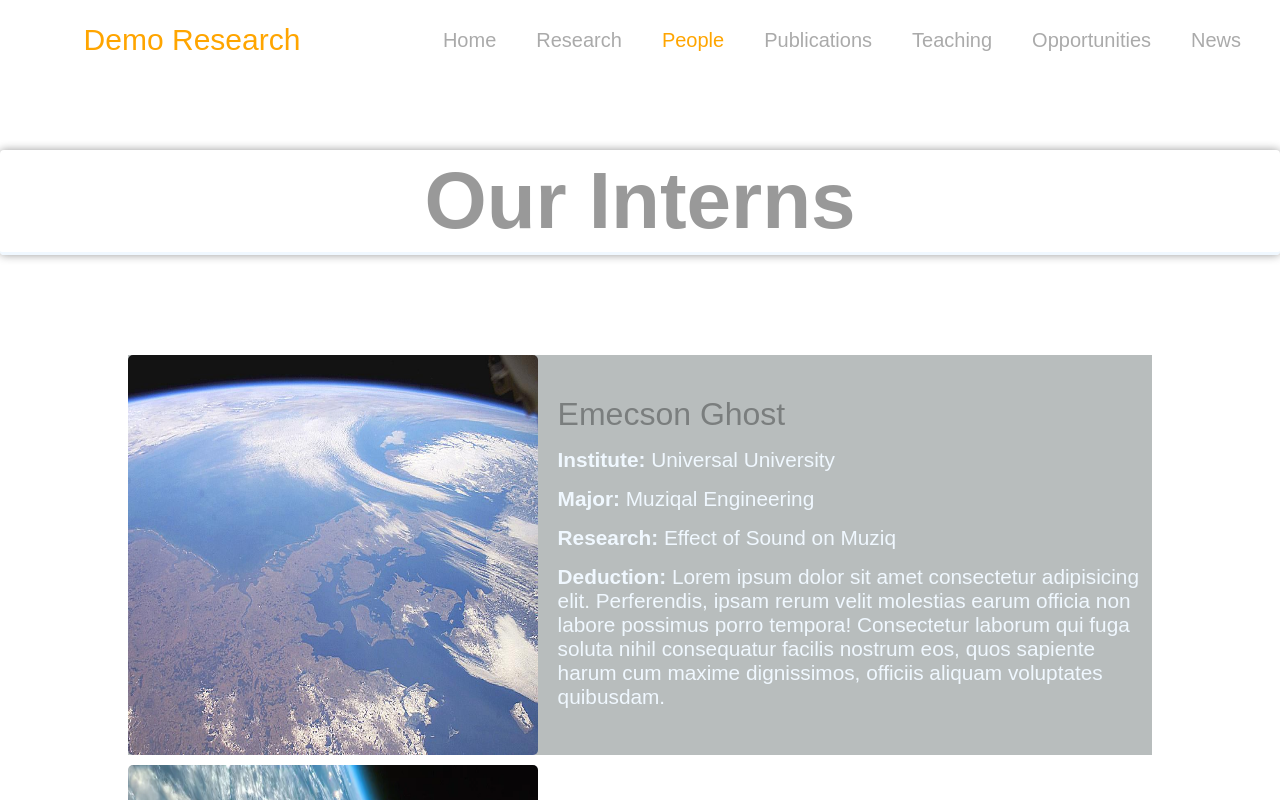
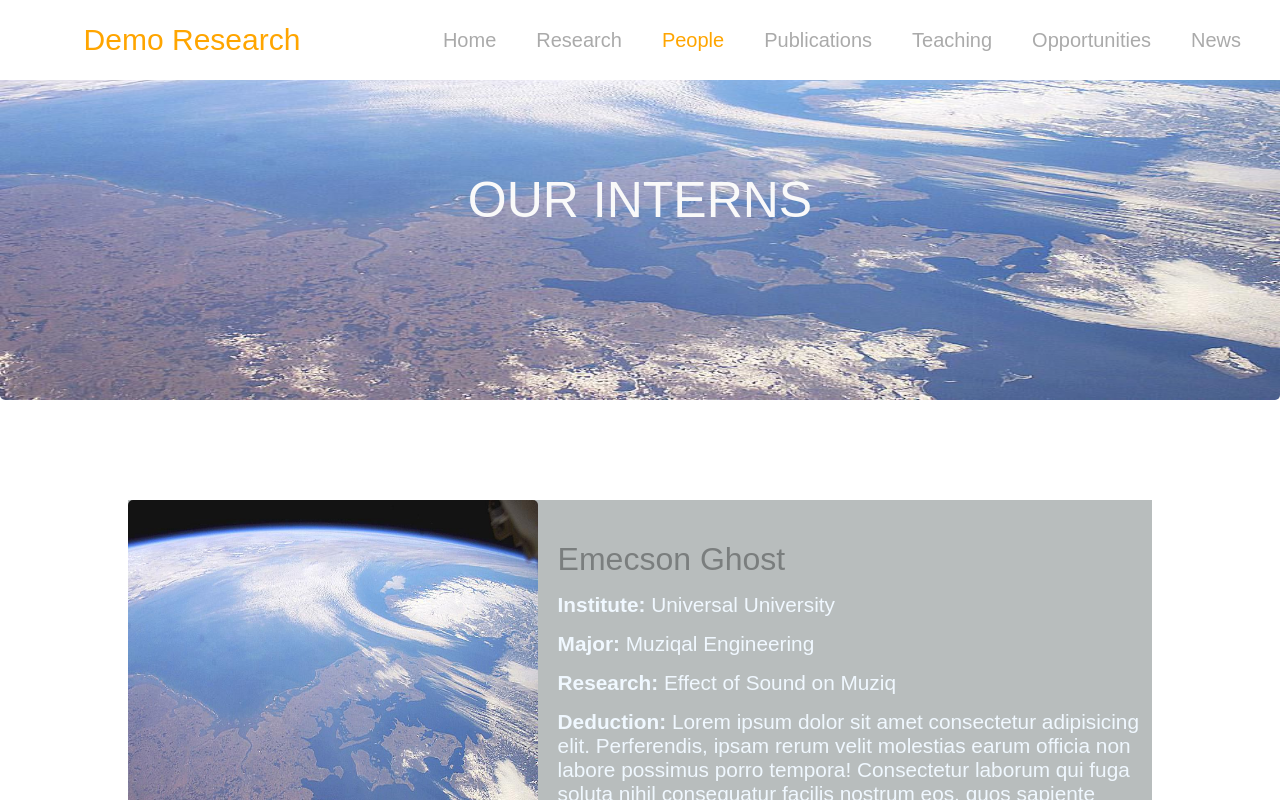
Before and after one commit to mathinez94/DemoApp, a React (Create React App) app: page /peoples in a window 1280 px wide. Shown: the top 800 px of the page. Built offline with nearby package versions, Linux system fonts and the light colour scheme.

Commit message:
added header pics to all pages

```diff
--- a/src/pages/news/News.css
+++ b/src/pages/news/News.css
@@ -13,6 +13,24 @@
     box-shadow: 0px 0px 10px;
     padding: 5px;
 }
+/* HEADER CONTENT */
+.header{
+    height: 400px;
+    width: 100%;
+    display: flex;
+    align-items: center;
+    justify-content: center;
+    font-family: sans-serif;
+}
+.header img{
+    position: relative;
+    width: 100%;
+}
+.header span{
+    position: absolute;
+    color: #f9f9f9;
+}
+/* hEADER CONTENT */
 
 .story_content{
     height: 100%;
--- a/src/pages/news/News.jsx
+++ b/src/pages/news/News.jsx
@@ -5,6 +5,7 @@ import axios from 'axios'
 import { useQuery } from '@tanstack/react-query'
 import { Link } from 'react-router-dom'
 import CircleLoader from "react-spinners/CircleLoader";
+import earthview1 from '../../images/earth view1.jpg'
 
 const News = () => {
 
@@ -35,9 +36,11 @@ const News = () => {
   }
   return (
     <div className="stories">
-      <div className="header_details">
-        {/* <Background /> */}
-        <h1 className='stories_hearder_text'>News/Updates</h1>
+      <div className="header">
+      <img src={earthview1} alt="grassy city view" />
+        <span className='image_text' >NEWS/UPDATES
+        </span>
+    </div>
         <div className="story_content">
           {
             data?.data.items.map(news => {
@@ -49,7 +52,6 @@ const News = () => {
             })
           }
         </div>
-      </div>
     </div>
   )
 }
--- a/src/pages/opportunities/Opportunities.css
+++ b/src/pages/opportunities/Opportunities.css
@@ -1,6 +1,5 @@
 .opportunities{
-    width: 80%;
-    margin: 0 auto;
+    width: 100%;
     margin-top: 100px;
     height: 80vh;
     display: flex;
@@ -8,3 +7,21 @@
     justify-content: center;
     align-items: center;
 }
+/* HEADER CONTENT */
+.header{
+    height: 400px;
+    width: 100%;
+    display: flex;
+    align-items: center;
+    justify-content: center;
+    font-family: sans-serif;
+}
+.header img{
+    position: relative;
+    width: 100%;
+}
+.header span{
+    position: absolute;
+    color: #f9f9f9;
+}
+/* hEADER CONTENT */
--- a/src/pages/opportunities/Opportunities.jsx
+++ b/src/pages/opportunities/Opportunities.jsx
@@ -1,10 +1,15 @@
 import React from 'react'
 import './Opportunities.css'
+import earthview1 from '../../images/earth view1.jpg'
 
 const Opportunities = () => {
   return (
     <div className='opportunities'>
-      <h1>Opportunities</h1>
+       <div className="header">
+      <img src={earthview1} alt="grassy city view" />
+        <span className='image_text' >OPPORTUNITIES
+        </span>
+    </div>
    </div>
   )
 }
--- a/src/pages/people/People.css
+++ b/src/pages/people/People.css
@@ -21,6 +21,24 @@
     box-shadow: 0px 0px 10px;
     padding: 5px;
 }
+/* HEADER CONTENT */
+.header{
+    height: 400px;
+    width: 100%;
+    display: flex;
+    align-items: center;
+    justify-content: center;
+    font-family: sans-serif;
+}
+.header img{
+    position: relative;
+    width: 100%;
+}
+.header span{
+    position: absolute;
+    color: #f9f9f9;
+}
+/* hEADER CONTENT */
 .intern_content{
     width: 80%;
     margin: 0 auto;
--- a/src/pages/people/People.jsx
+++ b/src/pages/people/People.jsx
@@ -6,13 +6,15 @@ import earthview2 from '../../images/earth view2.webp'
 import earthview3 from '../../images/earth view3.jpg'
 import cumulus from '../../images/cumulus.jpg'
 
+
 const People = () => {
   return (
     <div className="intern">
-      <div className="header_details">
-        {/* <Background /> */}
-        <h1 className='interns_hearder_text'>Our Interns</h1>
-      </div>
+       <div className="header">
+      <img src={earthview1} alt="grassy city view" />
+        <span className='image_text' >OUR INTERNS
+        </span>
+    </div>
       <div className="intern_content">
         <div className="intern_bio one">
           <div className="intern_pic">
```
